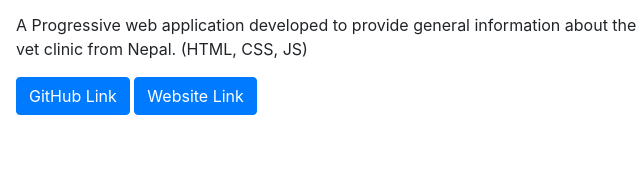
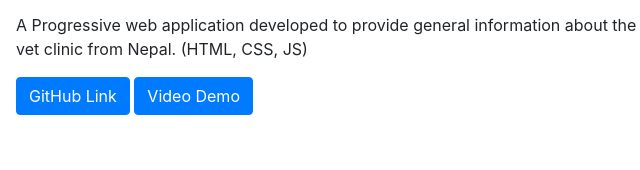
Before and after one commit to 007jackying/PersonalProfile, a website with bundled scripts: page index.html in a window 1280 px wide. Shown: the part 2398-2568 px from the top of the page, 304-944 px from the left. Built offline with nearby package versions, Linux system fonts and the light colour scheme; a web font is replaced by a local one.

Commit message:
Update index.html

```diff
--- a/index.html
+++ b/index.html
@@ -183,7 +183,7 @@
             <p>A Progressive web application developed to provide general
                 information about the vet clinic from Nepal. (HTML, CSS, JS)</p>
                 <a class="btn btn-primary" href="https://github.com/007jackying/PetStore" role="button" target="_blank">GitHub Link</a>
-                <a class="btn btn-primary" href="https://drive.google.com/file/d/1nI6FRLZUWRBiTurErdDgUBJ5lzRvcujQ/view?usp=sharing" role="button" target="_blank">Website Link</a>
+                <a class="btn btn-primary" href="https://drive.google.com/file/d/1nI6FRLZUWRBiTurErdDgUBJ5lzRvcujQ/view?usp=sharing" role="button" target="_blank">Video Demo</a>
           </div>
           <div class="resume-date text-md-right">
             <span class="text-primary">June 2018 - June 2018</span>
```
